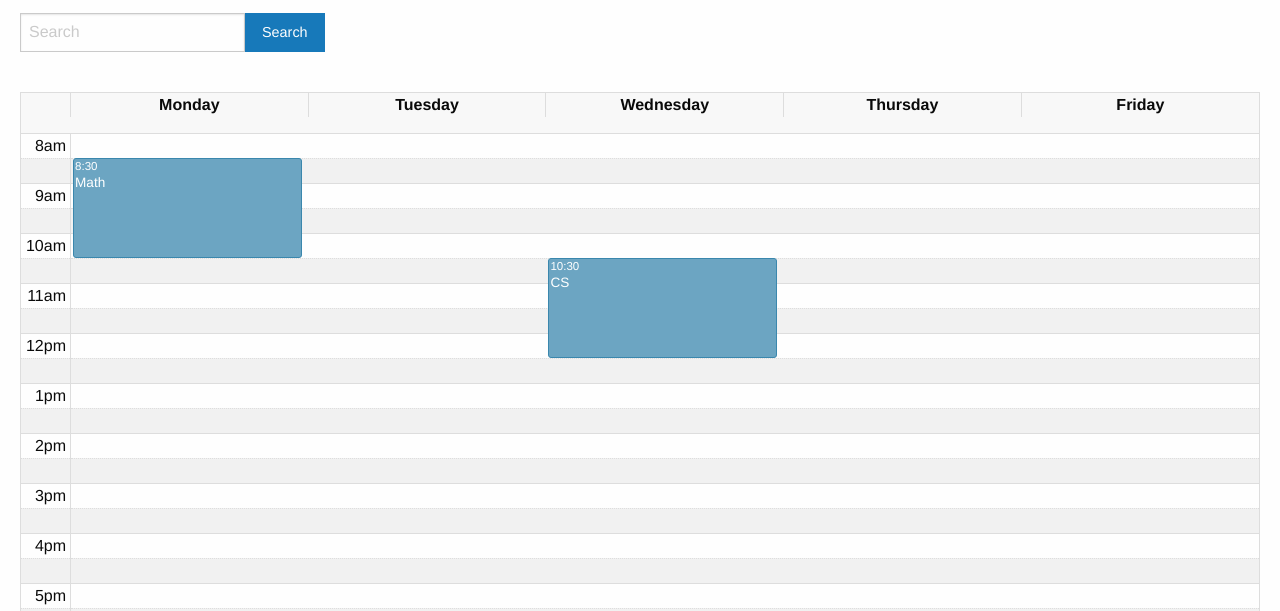
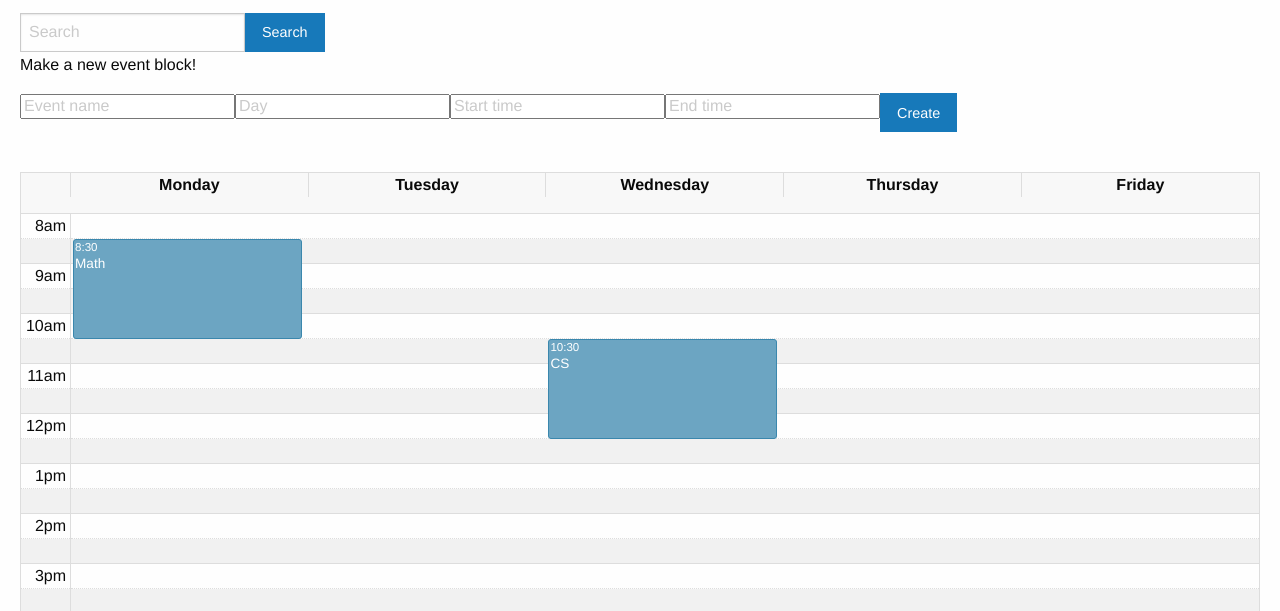
Before and after one commit to benlimpa/the_better_class_planner, a website: page index.html in a window 1280 px wide. Shown: the part 164-775 px from the top of the page. Drawn offline with nearby package versions, Linux system fonts and the light colour scheme; some packages are replaced by stand-ins of ours.

Commit message:
Start on creating new events in calendar

```diff
--- a/index.html
+++ b/index.html
@@ -31,6 +31,14 @@
       <ul class="menu">
         <li><input type="search" placeholder="Search"></li>
         <li><button type="button" class="button">Search</button></li>
+      </ul>
+	  <p>Make a new event block!</p>
+      <ul class="menu">
+        <li><input type="input" placeholder="Event name"></li>
+		<li><input type="input" placeholder="Day"></li>
+		<li><input type="input" placeholder="Start time"></li>
+		<li><input type="input" placeholder="End time"></li>
+        <li><button type="button" class="button">Create</button></li>
       </ul>
       <div id="calendar"></div>
     </div>
```
Also changed, not shown: newEvent.js (added, +7 -0 lines).
